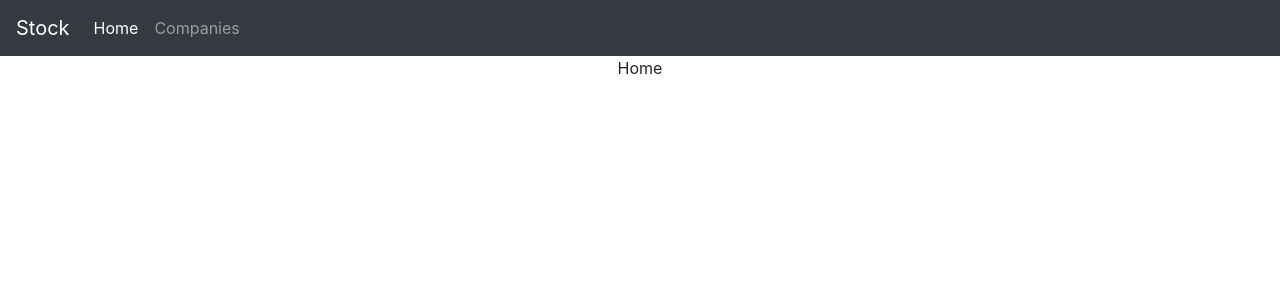
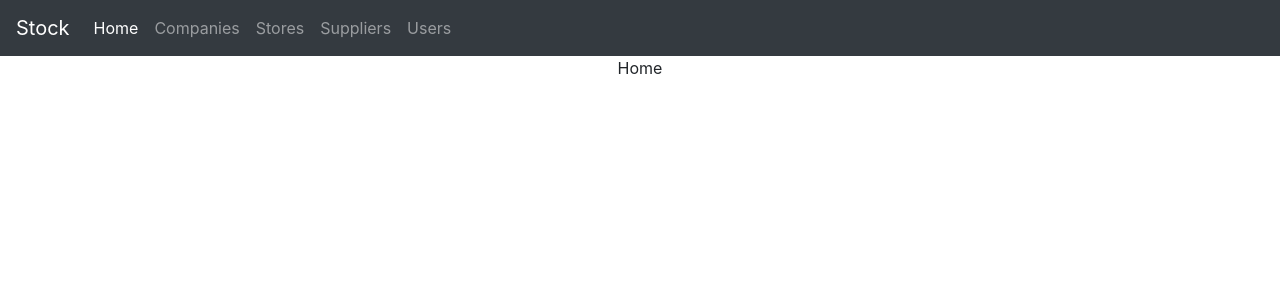
Before and after one commit to omelendrez/stock, a React (Create React App) app: page / in a window 1280 px wide. Shown: the top 300 px of the page. Built offline with nearby package versions, Linux system fonts and the light colour scheme.

Commit message:
Agregar componentes al menu

```diff
--- a/src/App.js
+++ b/src/App.js
@@ -4,6 +4,9 @@ import './App.css';
 import ToolBar from './components/ToolBar';
 import Home from './components/Home'
 import Companies from './components/Companies'
+import Stores from './components/Stores'
+import Suppliers from './components/Suppliers'
+import Users from './components/Users'
 
 function App() {
   return (
@@ -12,6 +15,9 @@ function App() {
         <ToolBar />
         <Route exact path="/" component={Home} />
         <Route path="/companies" component={Companies} />
+        <Route path="/stores" component={Stores} />
+        <Route path="/suppliers" component={Suppliers} />
+        <Route path="/users" component={Users} />
       </Router>
     </div>
   );
--- a/src/components/ToolBar.jsx
+++ b/src/components/ToolBar.jsx
@@ -16,6 +16,15 @@ const ToolBar = props => (
           <li className="nav-item">
             <NavLink className="nav-link" to="/companies">Companies</NavLink>
           </li>
+          <li className="nav-item">
+            <NavLink className="nav-link" to="/stores">Stores</NavLink>
+          </li>
+          <li className="nav-item">
+            <NavLink className="nav-link" to="/suppliers">Suppliers</NavLink>
+          </li>
+          <li className="nav-item">
+            <NavLink className="nav-link" to="/users">Users</NavLink>
+          </li>
         </ul>
       </div>
     </nav>
```
